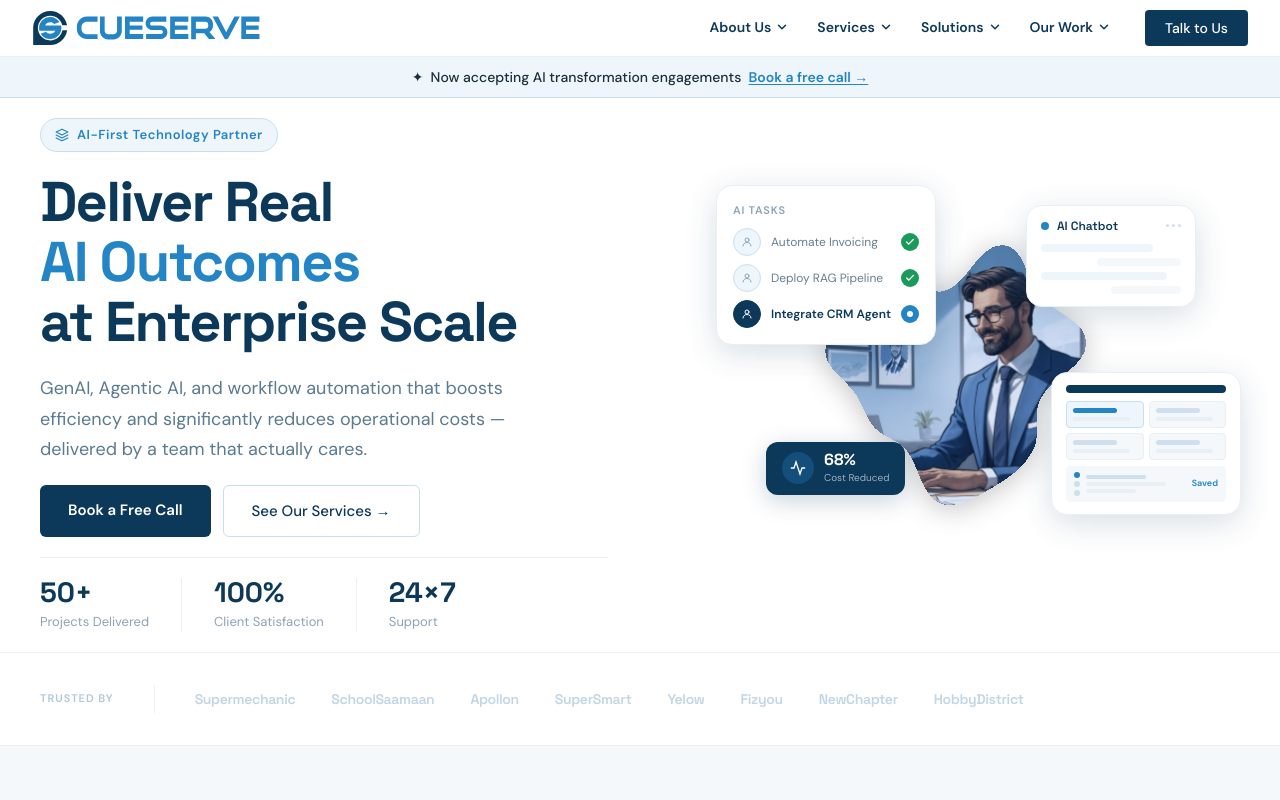
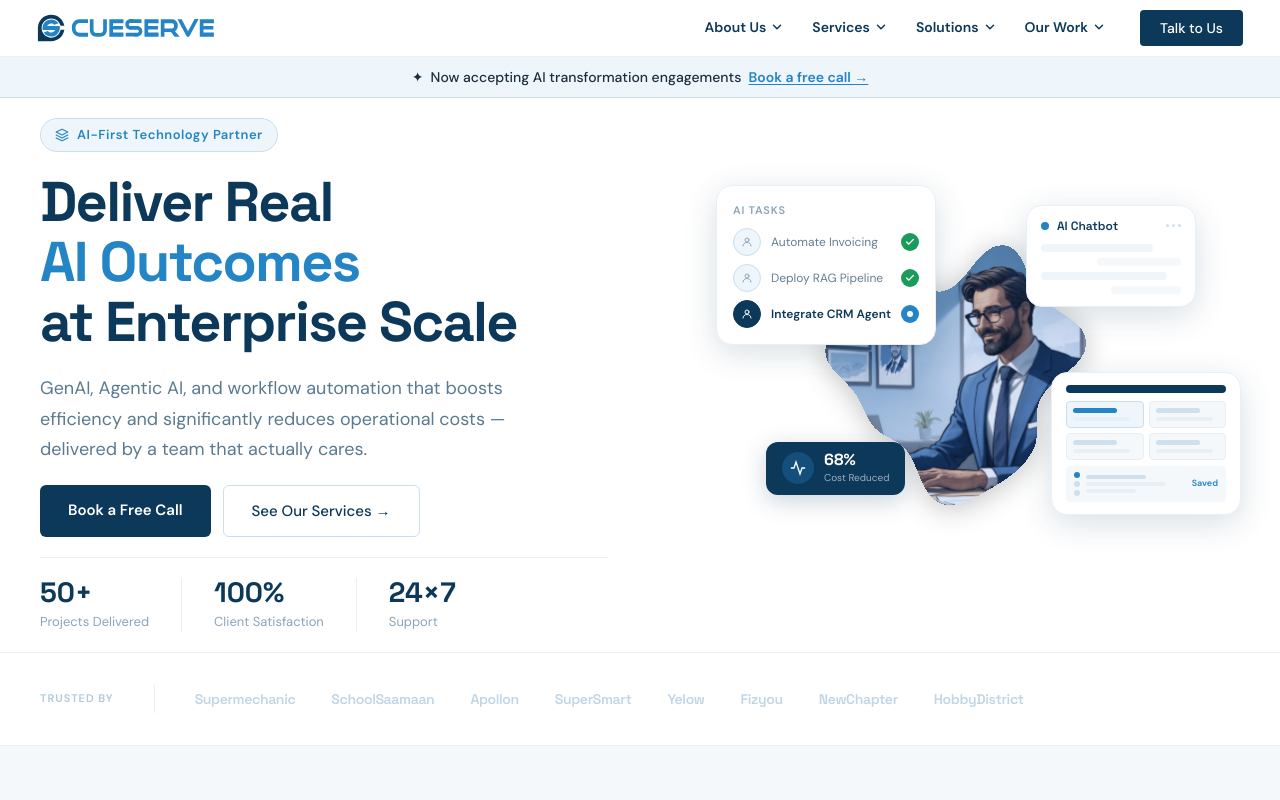
Before and after one commit to Cueserve/cs-website, a Next.js app: page /home in a window 1280 px wide. Shown: the top 800 px of the page. Built offline with nearby package versions, Linux system fonts and the light colour scheme.

Commit message:
Aligned the navbar content with the rest of the container content. Increased the blure drop with xl and dropped the surface for better glass effect

```diff
--- a/src/components/Header/index.tsx
+++ b/src/components/Header/index.tsx
@@ -22,16 +22,16 @@
   return (
     <header
       className={[
-        "sticky top-0 z-50 border-b border-cs-border transition-all duration-200",
+        "sticky top-0 z-50 border-b border-cs-border transition-all duration-500",
         scrolled
-          ? "bg-cs-surface/95 shadow-cs-sm backdrop-blur-md"
-          : "bg-cs-surface",
+          ? "bg-cs-surface/80 shadow-cs-md backdrop-blur-xl"
+          : "bg-cs-surface/40 backdrop-blur-lg",
       ].join(" ")}
     >
-      <div className="flex h-14 w-full items-center px-8">
+      <div className="mx-auto flex h-14 max-w-[1270px] items-center px-8">
         {/* Logo — far left */}
         <Link href="/" aria-label="Cueserve home">
-          <Logo className="h-9 w-auto" />
+          <Logo className="h-7 w-auto" />
         </Link>
 
         {/* Spacer pushes nav + CTA to the right */}
```
